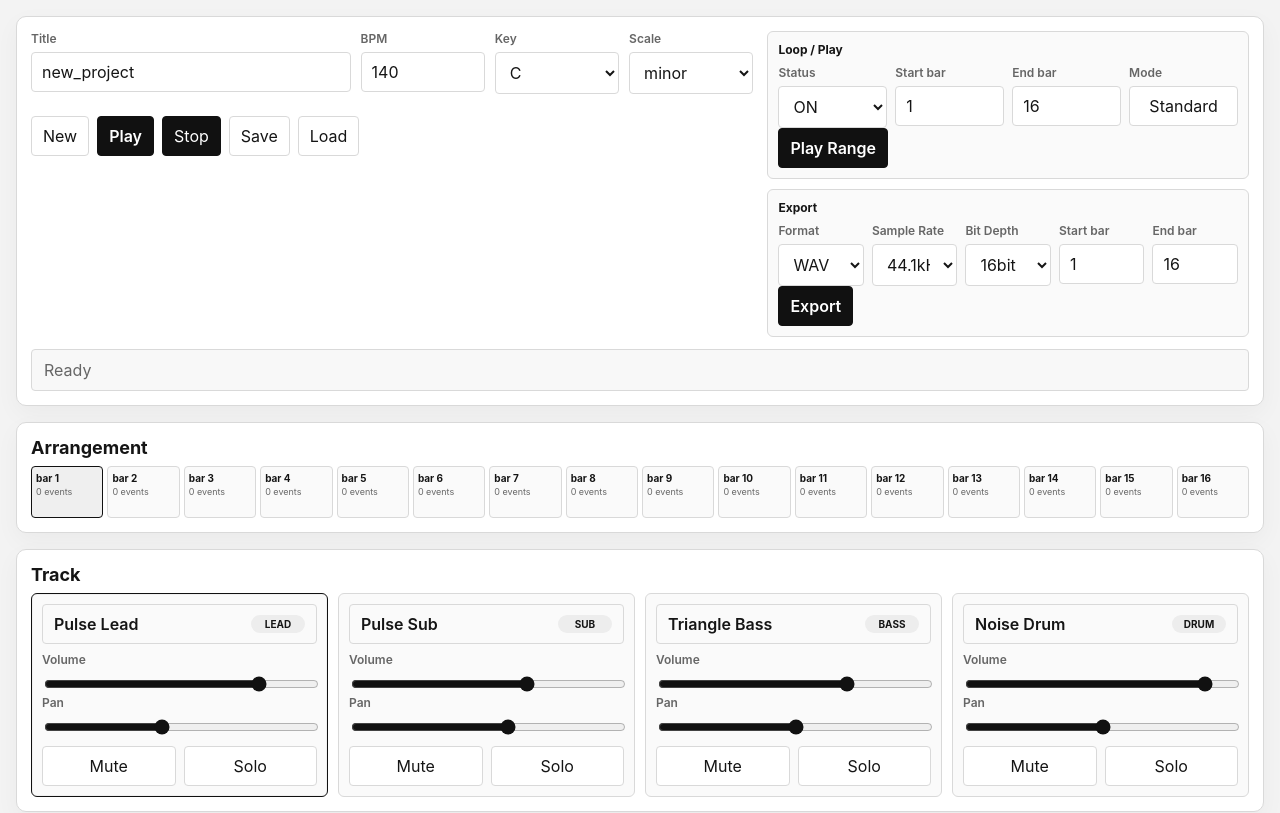
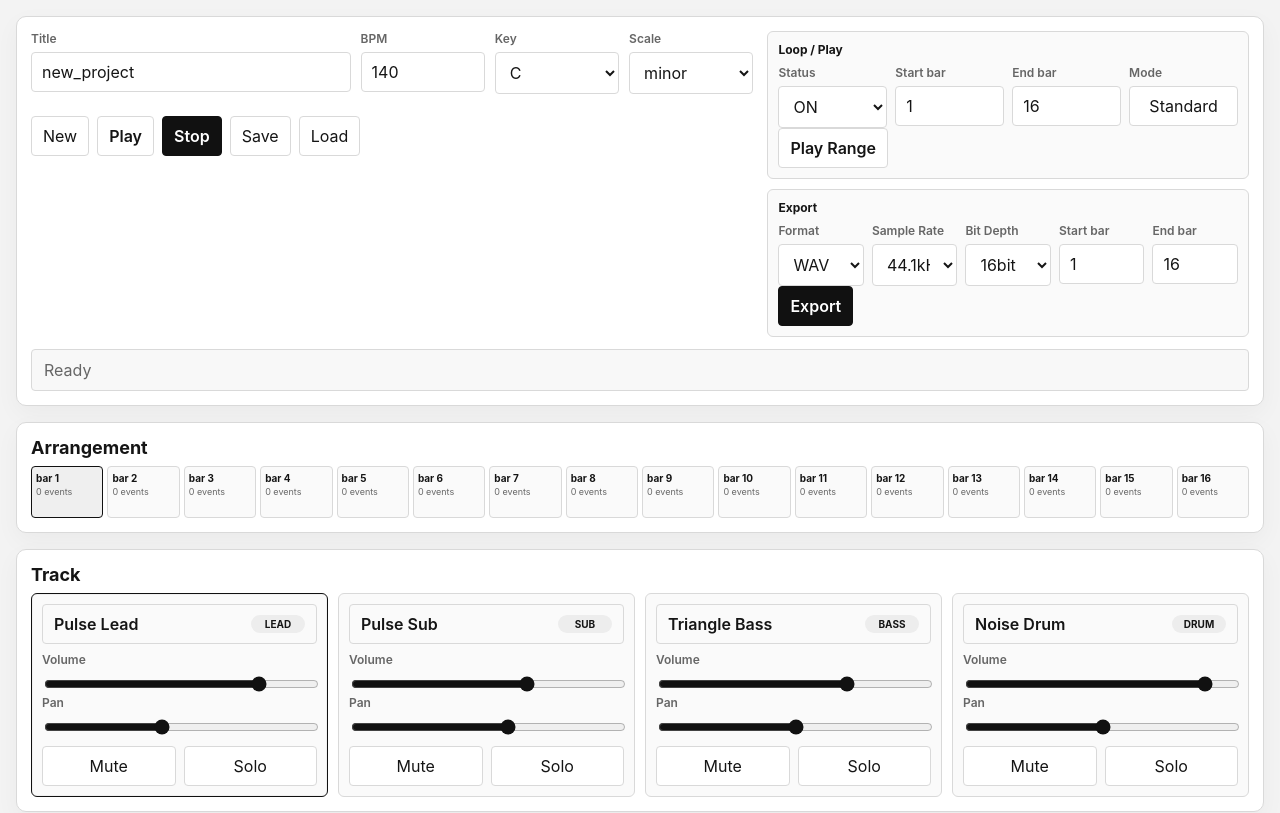
Before and after one commit to suivercel/8bit-bgm-app, a Next.js app: page / in a window 1280 px wide. Shown: the top 813 px of the page. Built offline with nearby package versions, Linux system fonts and the light colour scheme.

Commit message:
fix app/components

```diff
--- a/app/globals.css
+++ b/app/globals.css
@@ -89,6 +89,19 @@ button.primary {
   font-weight: 600;
 }
 button.primary:hover { background: #222222; border-color: #222222; }
+
+button.transport-button {
+  background: var(--surface);
+  color: var(--text);
+  border-color: var(--border);
+  font-weight: 600;
+}
+button.transport-button:hover { background: #f6f6f6; border-color: var(--border-strong); }
+button.transport-button.state-active {
+  background: #111111;
+  color: #ffffff;
+  border-color: #111111;
+}
 
 button.state-active {
   background: #111111;
--- a/components/ComposerApp.tsx
+++ b/components/ComposerApp.tsx
@@ -360,10 +360,10 @@ export default function ComposerApp() {
               >
                 New
               </button>
-              <button className={`primary ${isPlaying ? 'state-active' : ''}`} onClick={() => startPlayback(false)}>
+              <button className={`transport-button ${isPlaying ? 'state-active' : ''}`} onClick={() => startPlayback(false)}>
                 Play
               </button>
-              <button className={!isPlaying ? 'state-active' : ''} onClick={() => stopPlayback('Stopped')}>
+              <button className={`transport-button ${!isPlaying ? 'state-active' : ''}`} onClick={() => stopPlayback('Stopped')}>
                 Stop
               </button>
               <button onClick={saveProjectFile}>Save</button>
@@ -437,7 +437,7 @@ export default function ComposerApp() {
                   </div>
                 </div>
                 <div className="button-row">
-                  <button className={`primary ${isPlaying ? 'state-active' : ''}`} onClick={() => startPlayback(loopCheckMode)}>
+                  <button className={`transport-button ${isPlaying ? 'state-active' : ''}`} onClick={() => startPlayback(loopCheckMode)}>
                     {loopCheckMode ? 'Play Focused Loop' : 'Play Range'}
                   </button>
                 </div>
```
